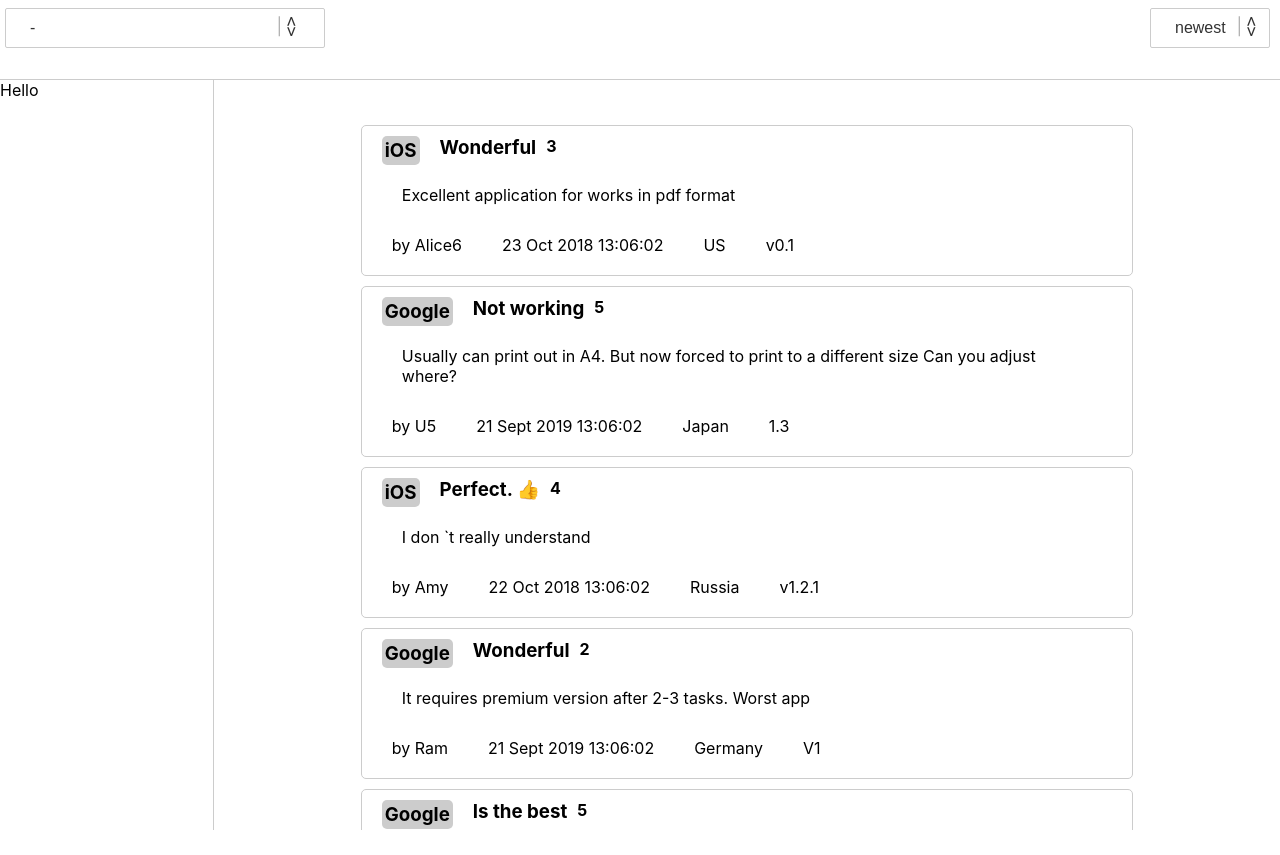
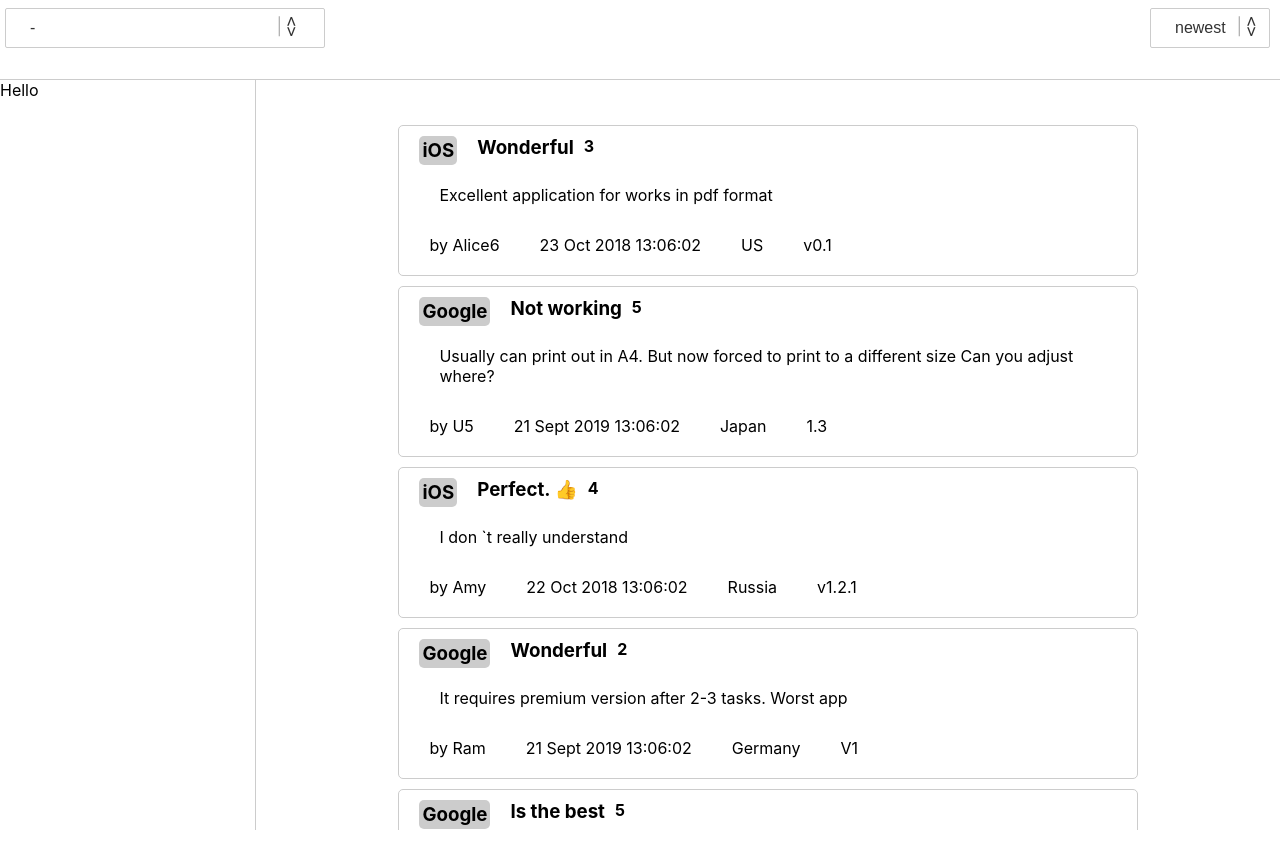
Before and after one commit to Kemosabe2911/appreviewfilter, a React (Create React App) app: page / in a window 1280 px wide. Built offline with nearby package versions, Linux system fonts and the light colour scheme.

Commit message:
Update result

```diff
--- a/src/App.css
+++ b/src/App.css
@@ -40,13 +40,13 @@ body{
 }
 
 .left-container{
-  width: 20vw;
+  width: 25vw;
   height: 100%;
 }
 
 .right-container{
   border-left: 1px solid #cccccc;
-  width: 80vw;
+  width: 75vw;
   padding: 20px 30px;
 }
 .scrollbar
```
